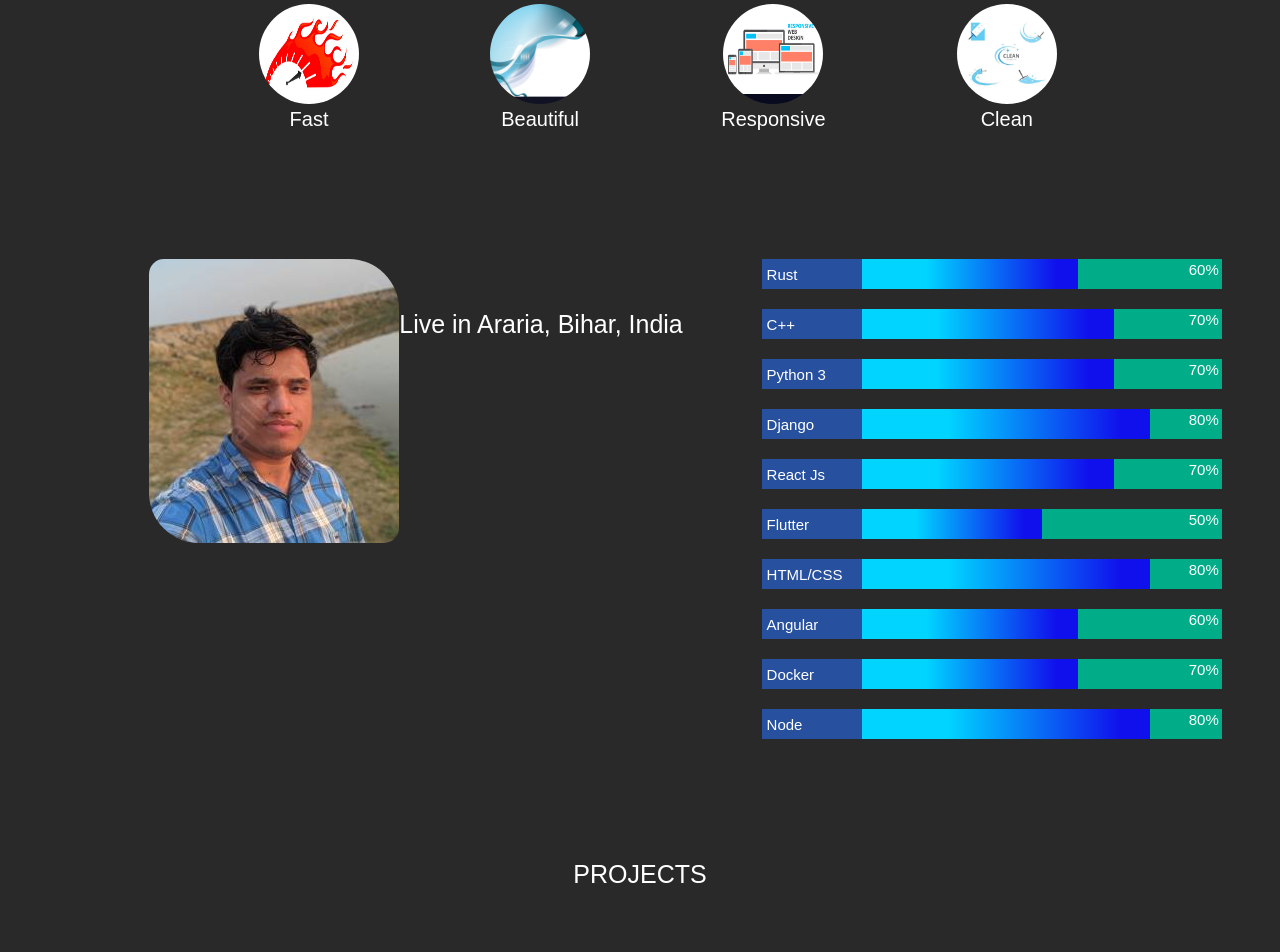
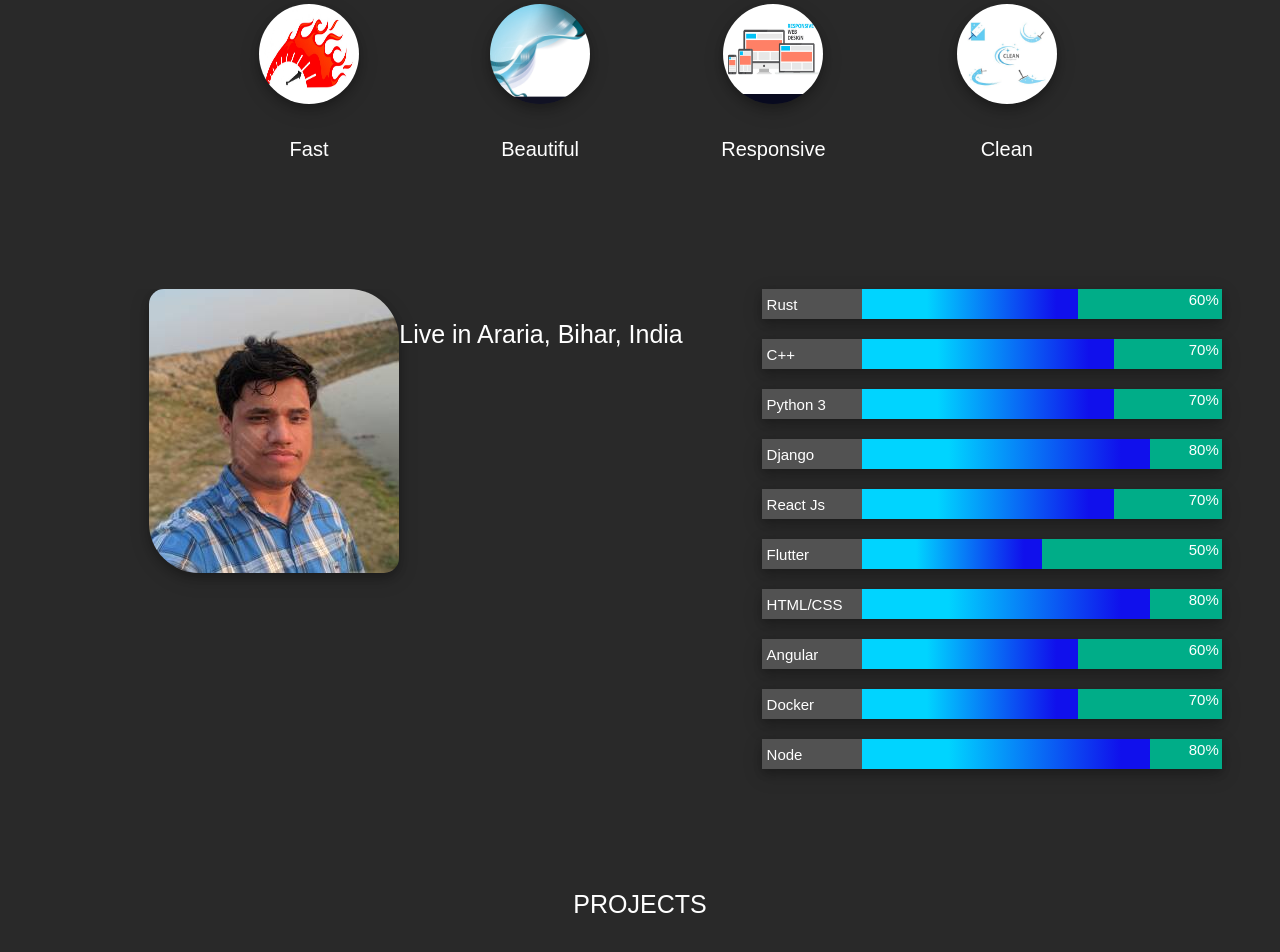
Before and after one commit to abughalib/abughalib.github.io, a plain HTML site: page index.html in a window 1280 px wide. Shown: the part 1026-1978 px from the top of the page. Drawn offline with Linux system fonts and the light colour scheme.

Commit message:
shadow_added

```diff
--- a/index.html
+++ b/index.html
@@ -44,19 +44,19 @@
       <div class="contents">
         <ul class="tabs">
           <li>
-            <img src="./style_scripts/fast_img.jpg" class="tab-img"><br>
+            <img src="./style_scripts/fast_img.jpg" class="tab-img"><br><br>
             Fast
           </li>
           <li>
-            <img src="./style_scripts/beautiful.jpg" class="tab-img"><br>
+            <img src="./style_scripts/beautiful.jpg" class="tab-img"><br><br>
             Beautiful
           </li>
           <li>
-            <img src="./style_scripts/responsive.jpg" class="tab-img"><br>
+            <img src="./style_scripts/responsive.jpg" class="tab-img"><br><br>
             Responsive
           </li>
           <li>
-            <img src="./style_scripts/clean.jpg" class="tab-img"><br>
+            <img src="./style_scripts/clean.jpg" class="tab-img"><br><br>
             Clean
           </li>
         </ul>
--- a/style_scripts/charts.css
+++ b/style_scripts/charts.css
@@ -9,12 +9,13 @@
   display: flex;
   flex-direction: row;
   margin-bottom: 20px;
+  box-shadow: 0 4px 8px 0 rgba(0, 0, 0, 0.2), 0 6px 20px 0 rgba(0, 0, 0, 0.19);
 }
 .skills .graph .item .item-name{
   flex: 1;
   padding: 5px;
   overflow: hidden;
-  background-color: rgb(39, 81, 158);
+  background-color: rgb(82, 82, 82);
 }
 .skills .graph .item .item-extend{
   flex: 4;
--- a/style_scripts/main.css
+++ b/style_scripts/main.css
@@ -65,6 +65,7 @@
   height: 100px;
   width: 100px;
   border-radius: 50%;
+  box-shadow: 0 4px 8px 0 rgba(0, 0, 0, 0.2), 0 6px 20px 0 rgba(0, 0, 0, 0.19);
 }
 
 .about-me{
@@ -82,9 +83,10 @@
 }
 .about-me .personal .my-photo img{
   border-radius: 15px 50px;
+  box-shadow: 0 4px 8px 0 rgba(0, 0, 0, 0.2), 0 6px 20px 0 rgba(0, 0, 0, 0.19);
 }
 .about-me .personal .personal-info{
-  padding-top: 50px;
+  padding-top: 30px;
 }
 .about-me .skills{
   flex: 1;
```
